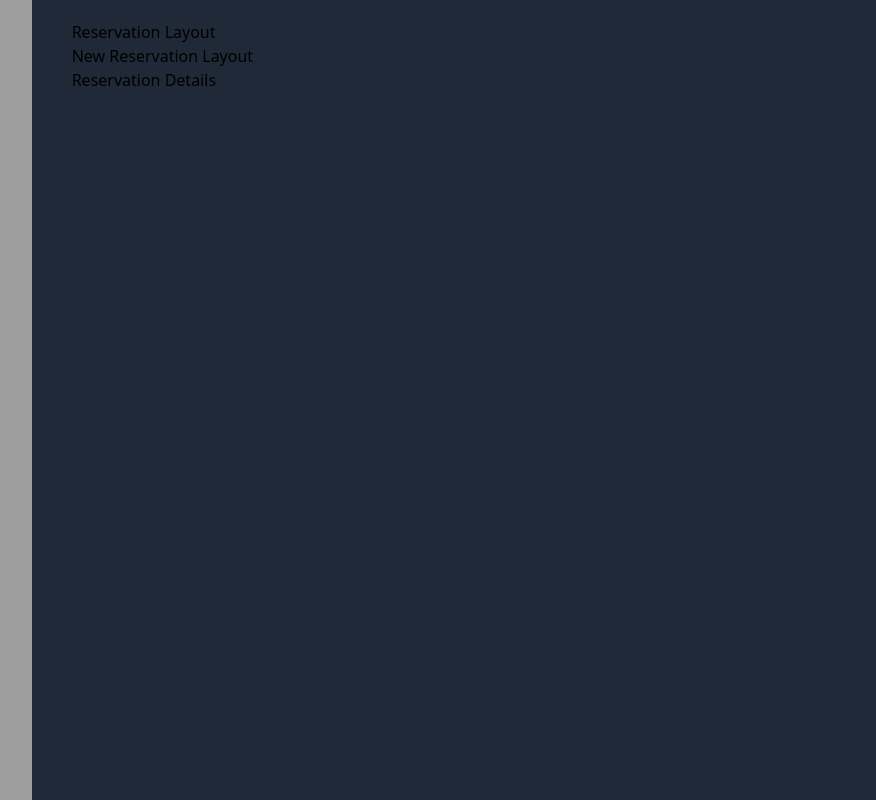
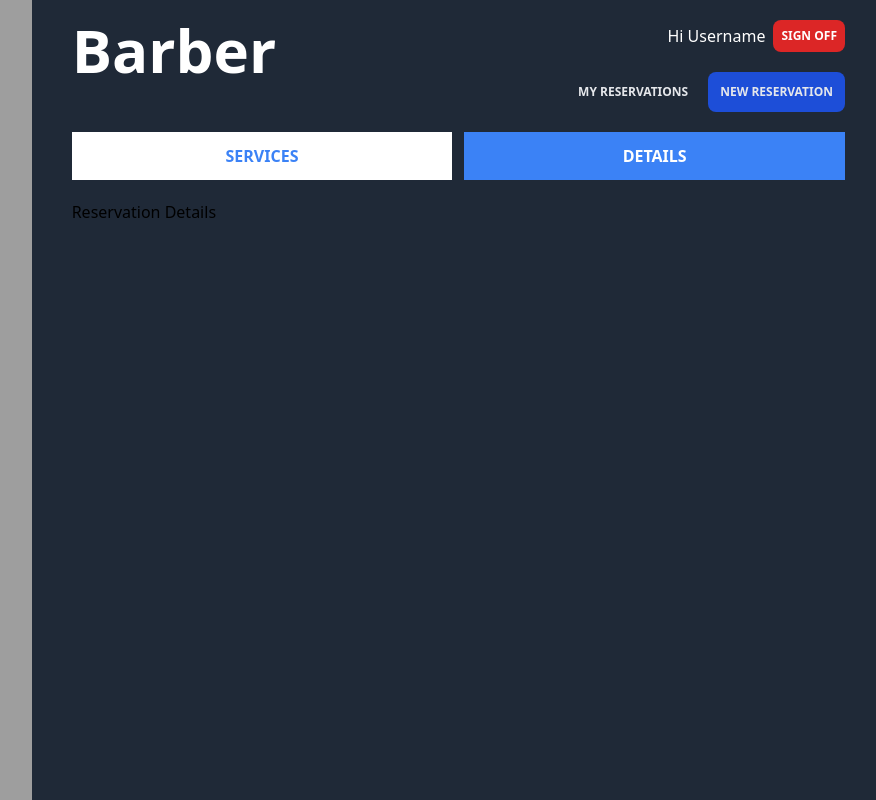
Before and after one commit to ArinSoftware/berber, a Vue app in the folder frontend/: page /reservations/new/details in a window 1280 px wide. Shown: the whole page, without its empty margins (395-1271 px from the left). Built offline with nearby package versions, Linux system fonts and the light colour scheme; grey boxes are pictures that could not be loaded.

Commit message:
reservation pages tailwind classes added

```diff
--- a/frontend/src/views/reservations/NewReservationLayout.vue
+++ b/frontend/src/views/reservations/NewReservationLayout.vue
@@ -1,8 +1,22 @@
 <script setup>
+import { useRoute } from "vue-router"
 
+const route = useRoute()
 </script>
 
 <template>
-  <h1>New Reservation Layout</h1>
+  <nav class="my-5 flex gap-3">
+    <RouterLink :to="{ name: 'new-reservation' }"
+      class="flex-1 text-center p-3 uppercase font-bold hover:bg-blue-600 hover:text-white"
+      :class="route.name === 'new-reservation' ? 'text-white bg-blue-500' : 'bg-white text-blue-500'">
+      Services
+    </RouterLink>
+    <RouterLink :to="{ name: 'reservation-details' }"
+      class="flex-1 text-center p-3 uppercase font-bold hover:bg-blue-600 hover:text-white"
+      :class="route.name === 'reservation-details' ? 'text-white bg-blue-500' : 'bg-white text-blue-500'">
+      Details
+    </RouterLink>
+  </nav>
+
   <RouterView />
 </template>
--- a/frontend/src/views/reservations/ReservationsLayout.vue
+++ b/frontend/src/views/reservations/ReservationsLayout.vue
@@ -3,8 +3,22 @@
 </script>
 
 <template>
-  <div>
-    <h1>Reservation Layout</h1>
+  <div class="flex justify-between">
+    <h1 class="text-2xl lg:text-6xl font-black text-white">Barber</h1>
+    <div class="flex flex-col space-y-5">
+      <div class="flex gap-2 items-center justify-end">
+        <p class="text-white text-right">Hi Username</p>
+        <button type="button" class="bg-red-600 hover:bg-red-700 p-2 text-white uppercase text-xs font-black rounded-lg">
+          Sign Off
+        </button>
+      </div>
+      <nav class="flex gap-2 items-center justify-end">
+        <button class="p-3 text-gray-200 uppercase text-xs font-black rounded-lg">My Reservations</button>
+        <RouterLink class="p-3 text-gray-200 uppercase text-xs font-black rounded-lg bg-blue-700"
+          :to="{ name: 'new-reservation' }">New
+          Reservation</RouterLink>
+      </nav>
+    </div>
   </div>
   <main>
     <RouterView />
```
